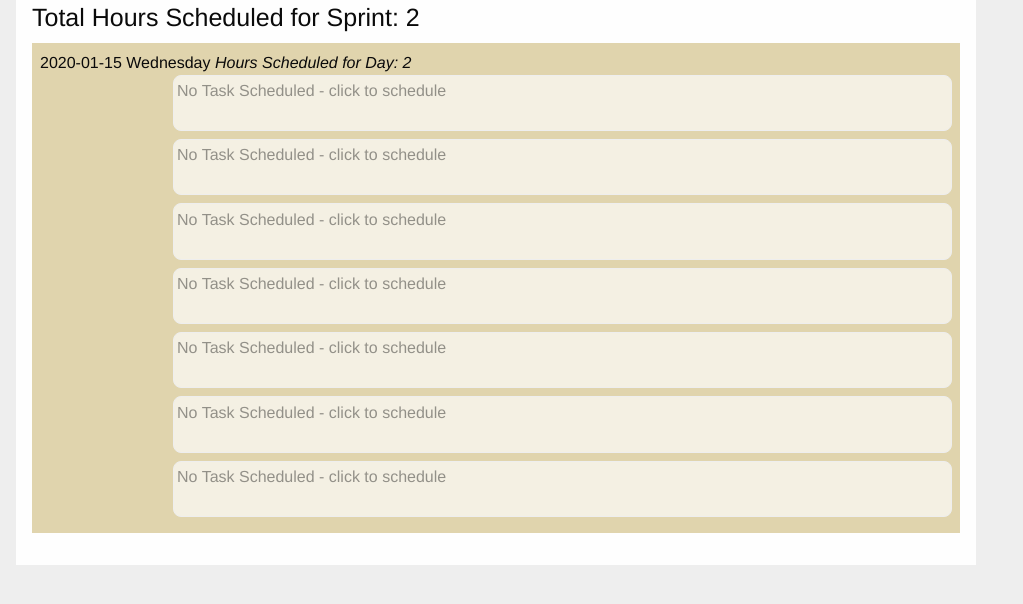
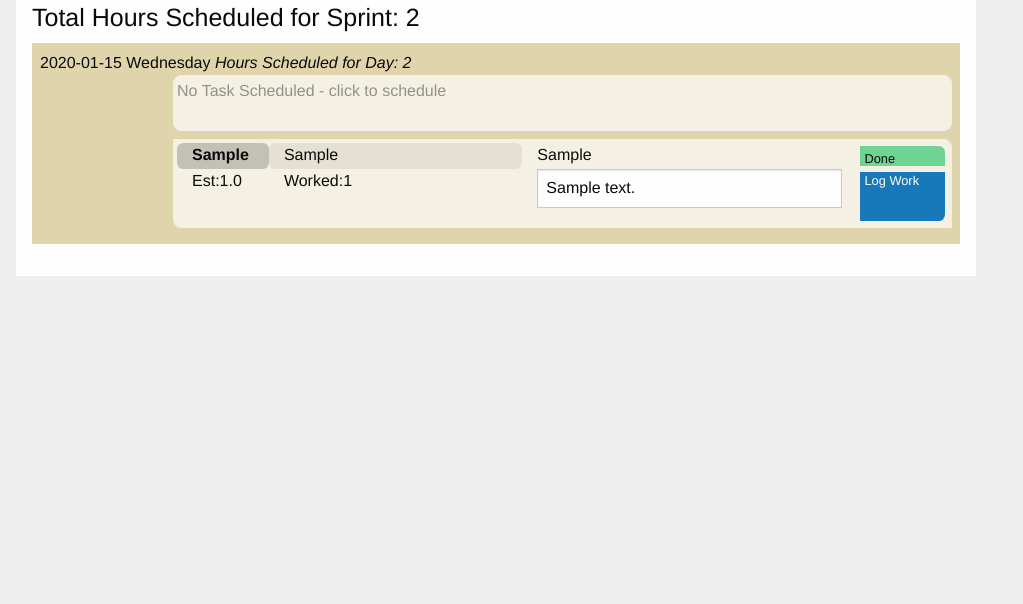
Before and after one commit to trafficone/noscrum, a Flask app: page /sprint/1?static=False in a window 1280 px wide. Shown: the part 160-764 px from the top of the page, without its empty margins (0-1023 px from the left). Run offline with Flask 2, Linux system fonts and the light colour scheme; a user stored in the database is signed in; tables that the repository leaves empty hold one stand-in row (values such as "Sample post"); some libraries are stand-ins or nearby versions.

Commit message:
feat!: (#24) Sprint Showcase Full Redesign - breaks old schedules.

```diff
--- a/noscrum/db.py
+++ b/noscrum/db.py
@@ -225,6 +225,7 @@ class ScheduleTask(db.Model):
     user_id = sa.Column(sa.Integer(), sa.ForeignKey("user.id"), nullable=False)
     sprint_day = sa.Column(sa.Date(), nullable=False)
     sprint_hour = sa.Column(sa.Integer(), nullable=False)
+    schedule_time = sa.Column(sa.Numeric(), nullable=True)
     note = sa.Column(sa.String(2048), nullable=True)
 
     def to_dict(self):
@@ -237,5 +238,6 @@ class ScheduleTask(db.Model):
             "sprint_id": self.sprint_id,
             "sprint_day": str(self.sprint_day),
             "sprint_hour": self.sprint_hour,
+            "schedule_time": self.schedule_time,
             "note": self.note,
         }
--- a/noscrum/sprint.py
+++ b/noscrum/sprint.py
@@ -298,7 +298,9 @@ def get_sprint_details(sprint_id):
     unplanned_tasks = (
         # This weird comparison is used because of how SQLAlchemy works (I think?)
         Task.query.filter(Task.user_id == current_user.id)
-        .filter(or_(Task.sprint_id == None, Task.sprint_id != sprint_id)) # pylint: disable:singleton-comparison
+        .filter(
+            or_(Task.sprint_id == None, Task.sprint_id != sprint_id)
+        )  # pylint: disable:singleton-comparison
         .all()
     )
     sprint_days = (
@@ -325,8 +327,13 @@ def get_sprint_details(sprint_id):
     current_day = sprint_days.start_date
     i = 0
     schedule_list = []
+    print(schedule_records_dict.keys())
     while current_day <= sprint_days.end_date:
-        schedule_list.append((i, current_day, range(9, 22, 2)))
+        task_count = len(
+            [1 for x in schedule_records_dict.keys() if x.startswith(str(current_day))]
+        )
+        print(str(current_day), task_count)
+        schedule_list.append((i, current_day, range(task_count + 1)))
         i += 1
         current_day += timedelta(1)
     return stories, epics, tasks, schedule_list, schedule_records, unplanned_tasks
--- a/noscrum/task.py
+++ b/noscrum/task.py
@@ -167,7 +167,7 @@ def update_task(
     if sprint_id is not None:
         data["sprint_id"] = sprint_id
     if recurring is not None:
-        if isinstance(recurring,str) and recurring.lower().startswith('f'):
+        if isinstance(recurring, str) and recurring.lower().startswith("f"):
             recurring = False
         recurring = bool(recurring)
         data["recurring"] = recurring
@@ -333,7 +333,7 @@ def show(task_id):
     return render_template("task/show.html", task=task)
 
 
-rowproxy_to_dict = lambda x: [ dict(rowproxy.items()) for rowproxy in x ]
+rowproxy_to_dict = lambda x: [dict(rowproxy.items()) for rowproxy in x]
 
 
 @bp.route("/", methods=["GET"])
--- a/noscrum/templates/sprint/board.html
+++ b/noscrum/templates/sprint/board.html
@@ -63,7 +63,7 @@
 <button class="close-button" data-close aria-label="Close" > <span aria-hidden="true">&times;</span></button>
 </div>
 <div id="UnplannedTask" class="reveal" data-reveal>
-<h4>Unplanend Task</h4>
+<h4>Unplanned Task</h4>
 <form id="newTask" data-abide onsubmit="return false;">
     <label >Epic
         <select id='newTaskEpic'>
@@ -218,18 +218,19 @@
             if(json['task_id']!=task_id){
                 throw 'Task ID doesn\'t match input';
             }
-            row.append($('<div>')
+            /*row.append($('<div>')
                                 .attr('class','unscheduled-container scheduled container')
                                 .attr('hour',hour)
                                 .attr('day',day)
                                 .attr('id','unsch_'+index_day+'_'+hour)
                                 .html('<div >No Task Scheduled - click to schedule</div><div >&nbsp;</div>')
-                                .click(scheduled_click));
+                                .click(scheduled_click));*/
         }).fail(function (){
             //TODO: Revert? Reload?
         })
     };
     schedule = function(source,day,hour,task_id,recurring){
+        index_day = source.attr('index_day');
         if(task_id === undefined) {
             throw "Cannot schedule null task ID";
         }
@@ -265,6 +266,7 @@
                     .attr('id','#task_'+task_id+'_'+json.schedule_task.id)
                     .attr('day',day)
                     .attr('hour',hour)
+                    .attr('index_day',index_day)
                     .attr('schedule_id',json.schedule_task.id)
                     .addClass('scheduled')
                     .click(scheduled_click)
@@ -283,6 +285,20 @@
                 target.children('div.task-work').children('div.label.float-right').text('Log Work')
                     .addClass('log-work');
                 row.append(target);
+                if (row.parent().find('.unscheduled-container').length == 0){
+                row.parent().append($('<div>').attr('id','r_'+index_day+'_'+(hour+1))
+                                    .addClass('row')
+                                    .append( $('<div>').addClass('small-2'))
+                                    .append(
+                                        $('<div>')
+                                        .attr('class','unscheduled-container scheduled container')
+                                        .attr('hour',hour)
+                                        .attr('day',day)
+                                        .attr('index_day',index_day)
+                                        .attr('id','unsch_'+index_day+'_'+(hour+1))
+                                        .html('<div >No Task Scheduled - click to schedule</div><div >&nbsp;</div>')
+                                        .click(scheduled_click)));
+                }
             } else {
                 pretty_alert("Update failed unexpectedly. Please reload page.");
             }
@@ -433,11 +449,12 @@
                 if(new_task_id == 'NEW'){
                     var story_id = $('#newTaskStory').val() == '' ? 0 : $('#newTaskStory').val();
                     var epic_id = $('#newTaskEpic').val() == '' ? 0 : $('#newTaskEpic').val();
-                    var taskName = $('#newTaskName').val();
+                    var task_name = $('#newTaskName').val();
+                    var task_estimate = $('#newTaskEstimate').val() == '' ? 0 : $('#newTaskEstimate').val();
                     //FIXME: The create URL should be generated by jinja
                     $.ajax({
                         url:"/task/create/"+story_id+"?is_json=true",
-                        data: {epic_id:epic_id,task:taskName},
+                        data: {epic_id:epic_id,task:task_name,estimate:task_estimate},
                         type: 'POST',
                         dataType: 'json'
                     }).done(function (json){
```
Also changed, not shown: noscrum/__init__.py (+12 -12 lines).
